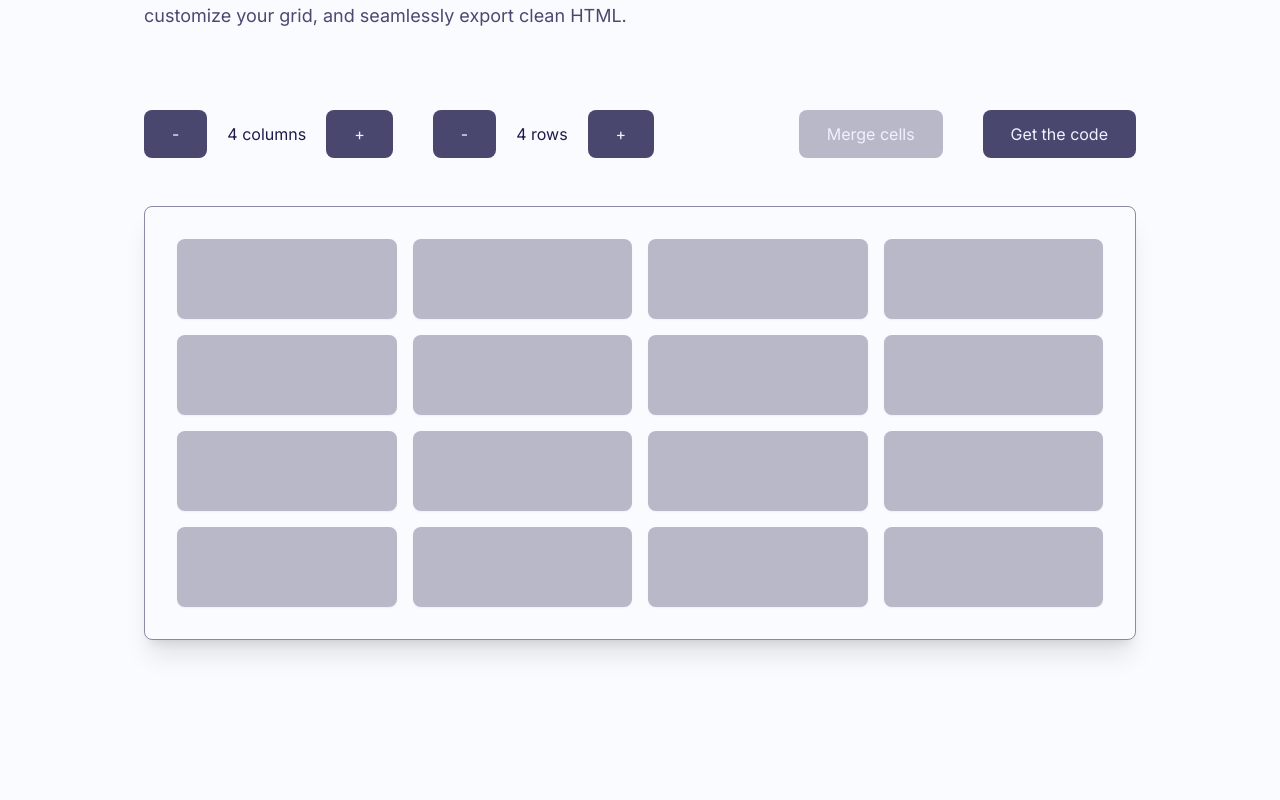
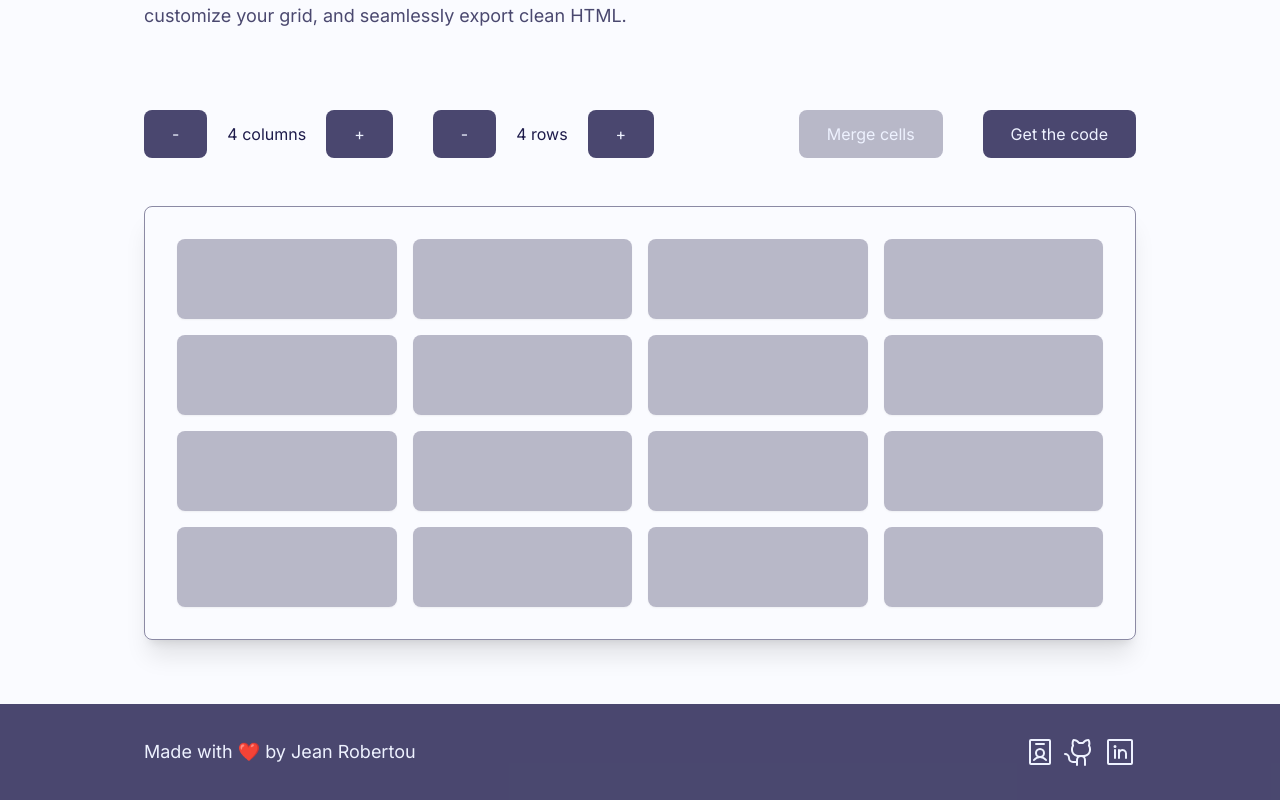
Before and after one commit to jean1591/bento-generator, a Next.js app: page / in a window 1280 px wide. Shown: the part 254-1054 px from the top of the page. Before the commit the page ends 958 px from the top, so only its background shows below. Built offline with nearby package versions, Linux system fonts and the light colour scheme.

Commit message:
add footer

```diff
--- /dev/null
+++ b/src/app/components/footer.tsx
@@ -0,0 +1,41 @@
+import {
+  PiGithubLogo,
+  PiIdentificationBadge,
+  PiLinkedinLogo,
+} from "react-icons/pi";
+
+import Link from "next/link";
+
+export const Footer = () => {
+  return (
+    <div className="h-24 w-full bg-indigo-950/80">
+      <div className="h-full flex items-center justify-between px-4 mx-auto max-w-5xl text-indigo-50 text-lg font-normal">
+        <p>Made with ❤️ by Jean Robertou</p>
+
+        <div className="flex items-center justify-end gap-x-2">
+          <Link
+            href="https://jeanrobertou.com"
+            target="_blank"
+            className="flex items-center justify-center"
+          >
+            <PiIdentificationBadge className="h-8 w-8" />
+          </Link>
+          <Link
+            href="https://github.com/jean1591"
+            target="_blank"
+            className="flex items-center justify-center"
+          >
+            <PiGithubLogo className="h-8 w-8" />
+          </Link>
+          <Link
+            href="https://www.linkedin.com/in/robertoujean/"
+            target="_blank"
+            className="flex items-center justify-center"
+          >
+            <PiLinkedinLogo className="h-8 w-8" />
+          </Link>
+        </div>
+      </div>
+    </div>
+  );
+};
--- a/src/app/layout.tsx
+++ b/src/app/layout.tsx
@@ -1,5 +1,6 @@
 import "./globals.css";
 
+import { Footer } from "./components/footer";
 import { Inter } from "next/font/google";
 import { StoreProvider } from "./lib/store/storeProvider";
 import { classNames } from "@/utils";
@@ -19,7 +20,10 @@ export default function RootLayout({
             "bg-indigo-50/25 text-indigo-950"
           )}
         >
-          <div className="my-16 px-4 mx-auto max-w-5xl">{children}</div>
+          <div className="my-16 px-4 mx-auto max-w-5xl min-h-screen">
+            {children}
+          </div>
+          <Footer />
         </body>
       </html>
     </StoreProvider>
```
